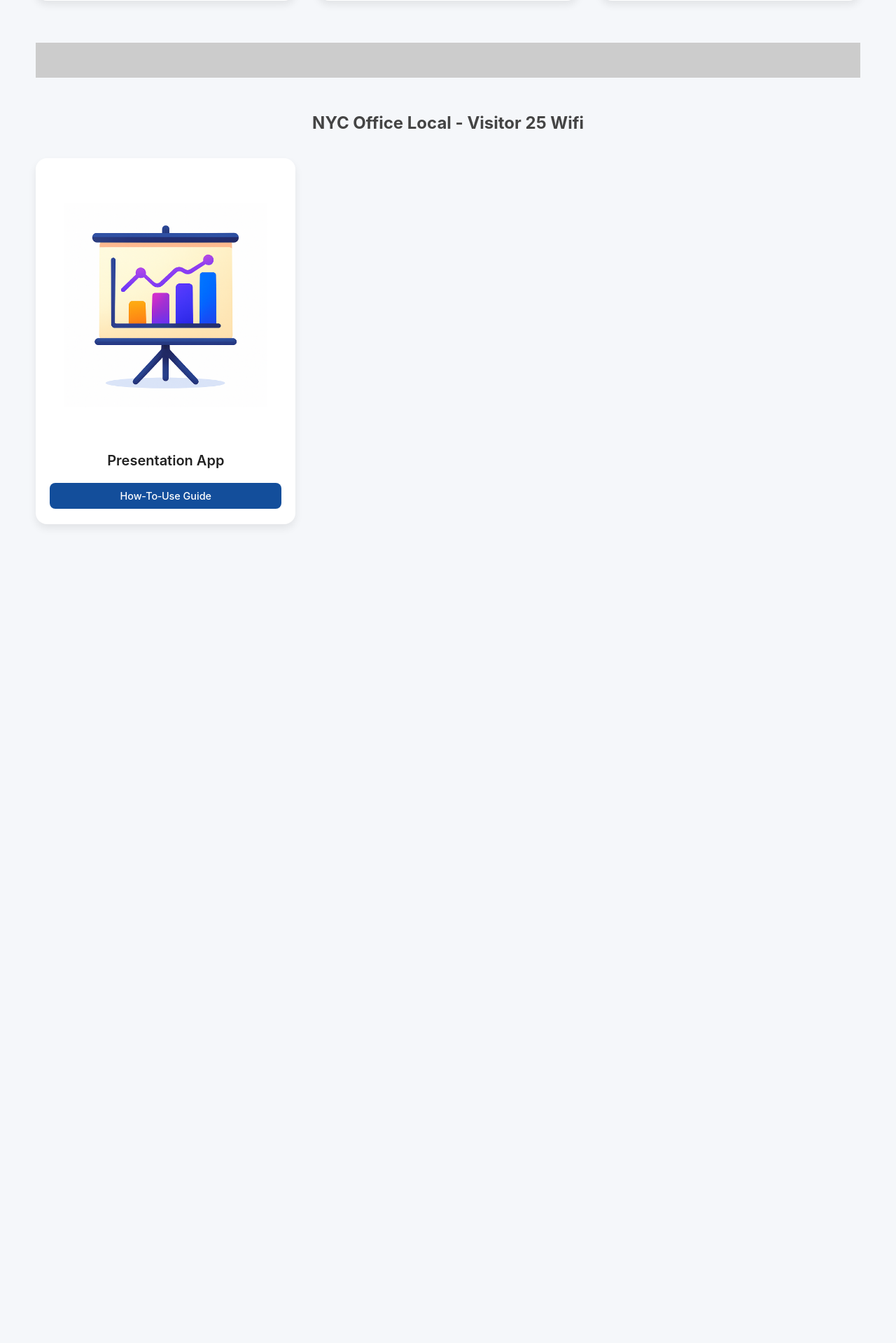
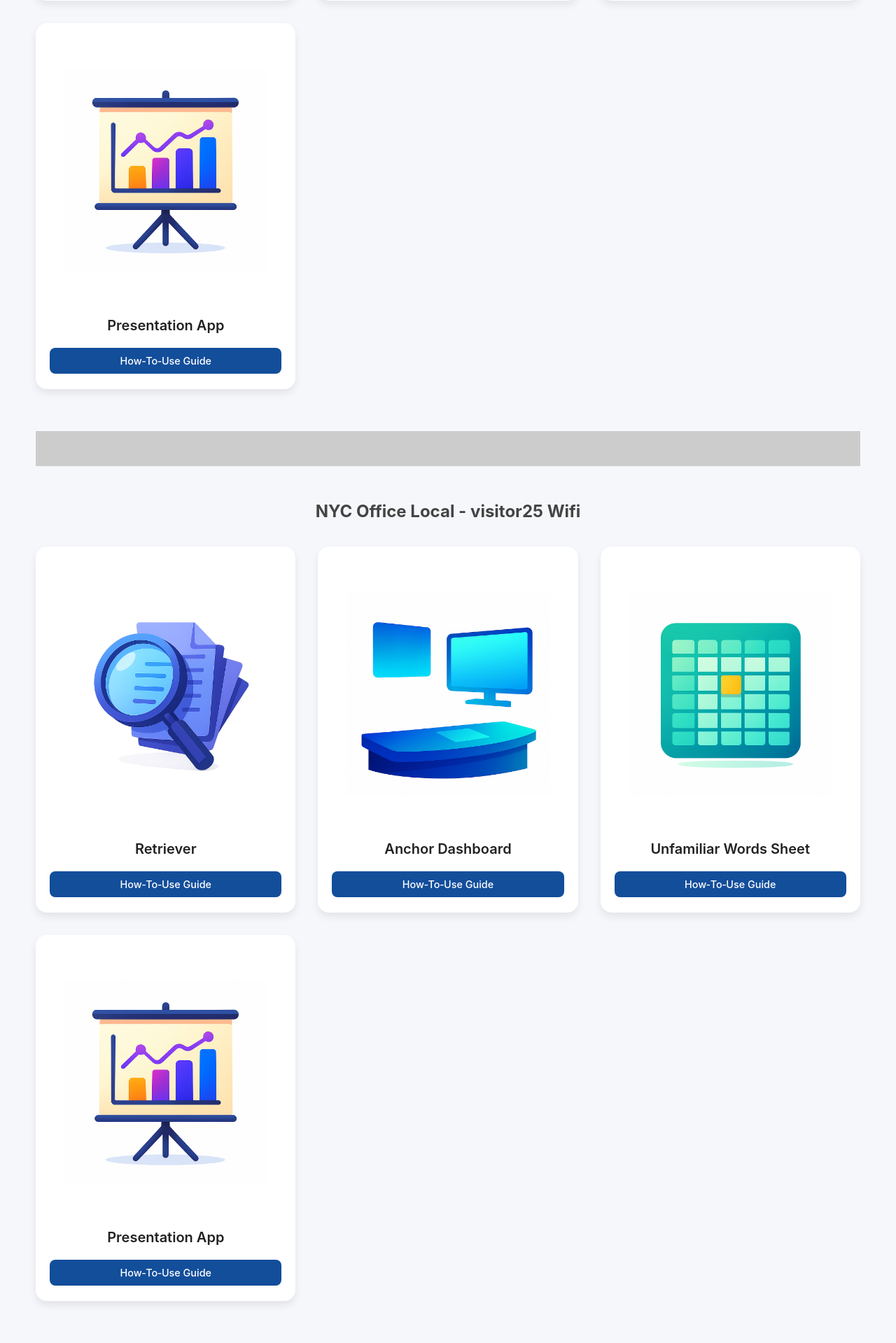
Before and after one commit to kevin-hogan-ntd/services, a Flask app: page / in a window 1280 px wide. Shown: the part 637-2556 px from the top of the page at 70% size. Before the commit the page ends 1390 px from the top, so only its background shows below. Run offline with Flask 3, Linux system fonts and the light colour scheme.

Commit message:
Add files via upload

```diff
--- a/templates/index.html
+++ b/templates/index.html
@@ -74,16 +74,51 @@
       <a class="guide-link" href="/unfamiliar_words_sheet.txt" target="_blank">How‑To‑Use Guide</a>
     </div>
 
+      <!-- Presentation App -->
+  <div class="card">
+    <a class="main-link" href="https://ntdservices-presentationapp.hf.space/" target="_blank">
+      <img src="presentation_app.png" alt="Presentation App">
+      <div class="title">Presentation App</div>
+    </a>
+    <a class="guide-link" href="/presentation_app.txt" target="_blank">How‑To‑Use Guide</a>
+  </div>
+
 </div>
 
   <hr style="width:92%;margin:20px auto;border:0;border-top:0px solid #f5f7fa;">
 <hr style="width:92%;margin:20px auto;border:0;border-top:50px solid #ccc;">
 
 
-<h2>NYC Office Local - Visitor 25 Wifi</h2>
+<h2>NYC Office Local - visitor25 Wifi</h2>
 <hr style="width:92%;margin:10px auto;border:0;border-top:0px solid #f5f7fa;">
 <div class="grid">
 
+  <!-- Retriever -->
+  <div class="card">
+    <a class="main-link" href="http://services.local:9001/" target="_blank">
+      <img src="retriever.png" alt="Retriever">
+      <div class="title">Retriever</div>
+    </a>
+    <a class="guide-link" href="/retriever.txt" target="_blank">How‑To‑Use Guide</a>
+  </div>
+
+  <!-- Anchor Dashboard -->
+  <div class="card">
+    <a class="main-link" href="http://services.local:5043/" target="_blank">
+      <img src="anchor_dashboard.png" alt="Anchor Dashboard">
+      <div class="title">Anchor Dashboard</div>
+    </a>
+    <a class="guide-link" href="/anchor_dashboard.txt" target="_blank">How‑To‑Use Guide</a>
+  </div>
+
+  <!-- Unfamiliar Words Sheet -->
+  <div class="card">
+    <a class="main-link" href="https://docs.google.com/spreadsheets/d/1o_LfUI3FaNH_ZGJ7iMAsOSJw1Sw3z12n7nLSXE60LKs/edit?gid=0#gid=0" target="_blank">
+      <img src="unfamiliar_words.png" alt="Unfamiliar Words Sheet">
+      <div class="title">Unfamiliar Words Sheet</div>
+    </a>
+    <a class="guide-link" href="/unfamiliar_words_sheet.txt" target="_blank">How‑To‑Use Guide</a>
+  </div>
 
   <!-- Presentation App -->
   <div class="card">
```
